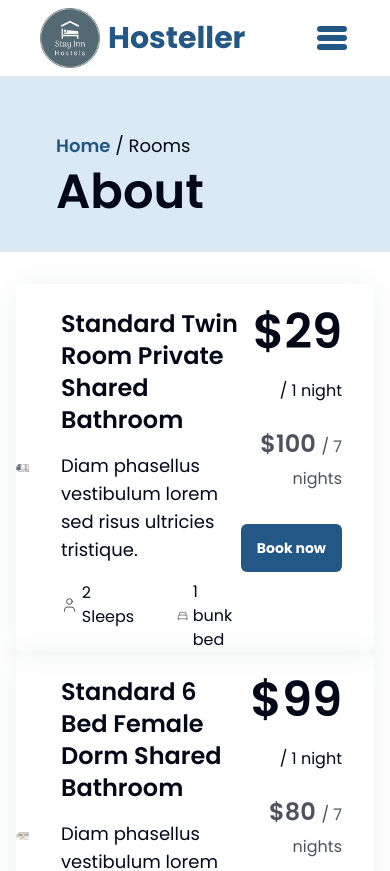
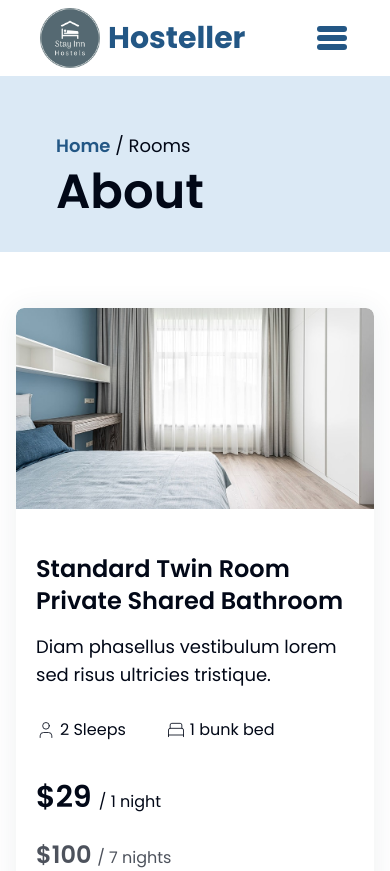
Before and after one commit to SherazArif172/stayInHostels, a Next.js app: page /rooms in a window 390 px wide. Shown: the top 871 px of the page. Built offline with nearby package versions, Linux system fonts and the light colour scheme.

Commit message:
added rooms finaly

```diff
--- a/src/app/(frontend)/_components/rooms/_components/Card.jsx
+++ b/src/app/(frontend)/_components/rooms/_components/Card.jsx
@@ -11,7 +11,7 @@ const Card = () => {
     <div className="grid md:grid-cols-3 grid-cols-1  gap-6 justify-center lg:mx-0 mx-5 ">
       {Cards.map((index, data) => (
         <div
-          className=" lg:max-w-[360px]  mt-9 shadow-custom  rounded-md"
+          className=" lg:max-w-[360px]  mt-9 shadow-custom  rounded-md "
           key={index}
         >
           <div className="relative">
--- a/src/app/(frontend)/rooms/RoomCards/RoomCards.jsx
+++ b/src/app/(frontend)/rooms/RoomCards/RoomCards.jsx
@@ -14,16 +14,19 @@ const RoomCards = () => {
       {/* Main div */}
 
       {roomsData.map((room, index) => (
-        <div className="flex items-center shadow-custom rounded-lg" key={index}>
-          <div className="relative aspect-[15/10] w-96 rounded-l-lg overflow-hidden">
+        <div
+          className="flex lg:flex-row flex-col lg:items-center shadow-custom rounded-lg mt-6"
+          key={index}
+        >
+          <div className="relative lg:aspect-[15/10] aspect-video lg:max-w-96 w-full lg:rounded-l-lg rounded-t-lg overflow-hidden">
             <Image
               src={room.image}
               fill
-              className="object-cover rounded-l-lg hover:scale-110 duration-500"
+              className="object-cover lg:rounded-l-lg rounded-t-lg w-full hover:scale-110 duration-500"
               alt="image"
             />
           </div>
-          <div className="px-8 flex justify-between">
+          <div className="md:px-8 px-5 flex md:flex-row flex-col md:justify-between md:items-center lg:py-0 py-5">
             <div className="w-full">
               <div className="mt-6">
                 {" "}
@@ -46,8 +49,8 @@ const RoomCards = () => {
                 </div>
               </div>
             </div>
-            <div className="w-8/12 text-end">
-              <p className="text-5xl font-semibold mt-6">
+            <div className="md:w-8/12 md:text-end">
+              <p className="md:text-5xl text-3xl font-semibold mt-6">
                 ${room.offer1}{" "}
                 <span className="text-base font-normal"> / 1 night</span>
               </p>
@@ -55,7 +58,7 @@ const RoomCards = () => {
                 ${room.offer2}{" "}
                 <span className="text-base font-normal">/ 7 nights</span>
               </p>
-              <Button className="text-white bg-primary  hover:scale-110 duration-500 transition-all mt-8">
+              <Button className="text-white bg-primary  hover:scale-110 duration-500 transition-all mt-8 sm:w-auto w-full">
                 Book now
               </Button>
             </div>
--- a/src/data/cards.json
+++ b/src/data/cards.json
@@ -1,6 +1,6 @@
 [
   {
-    "image": "/public/rooms/room1.webp",
+    "image": "/rooms/room1.webp",
     "price": 18,
     "night": 1,
     "title": "Bed in 6-Bed Room with Shared Bathroom",
```
